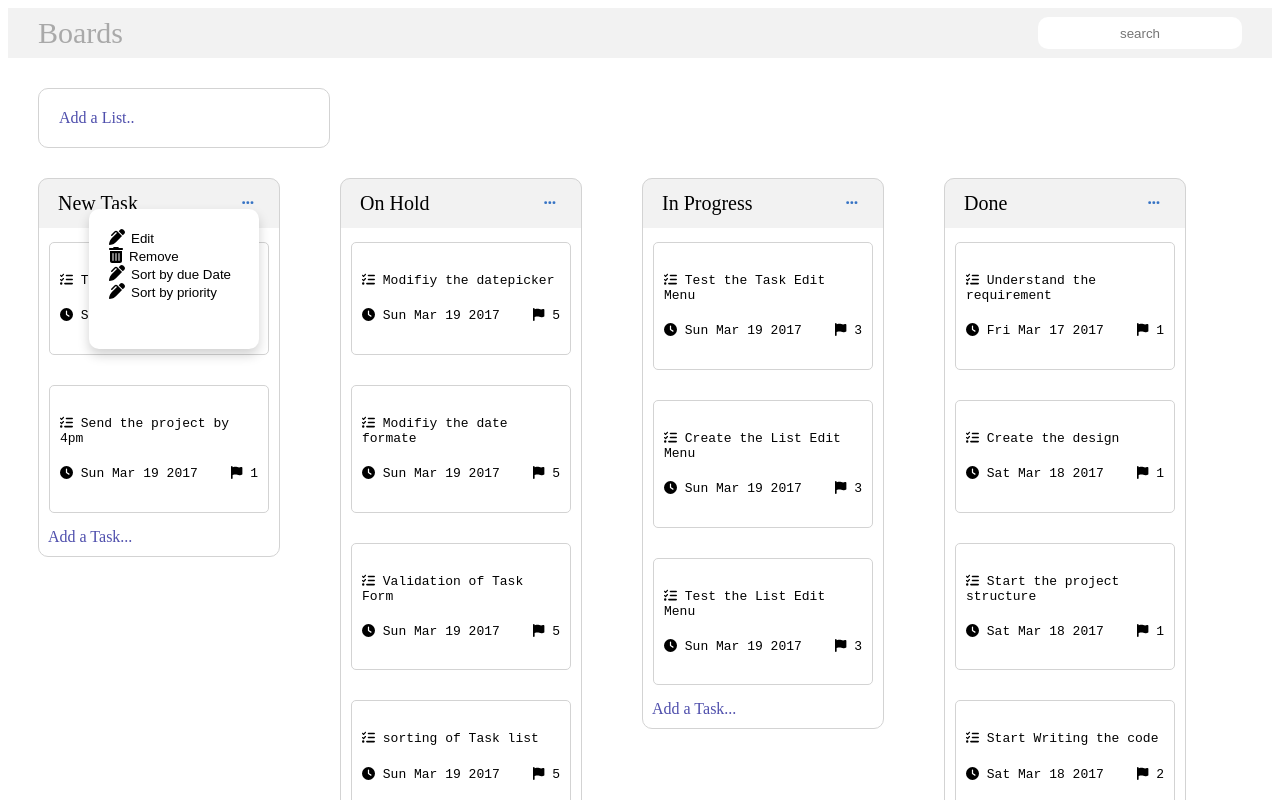
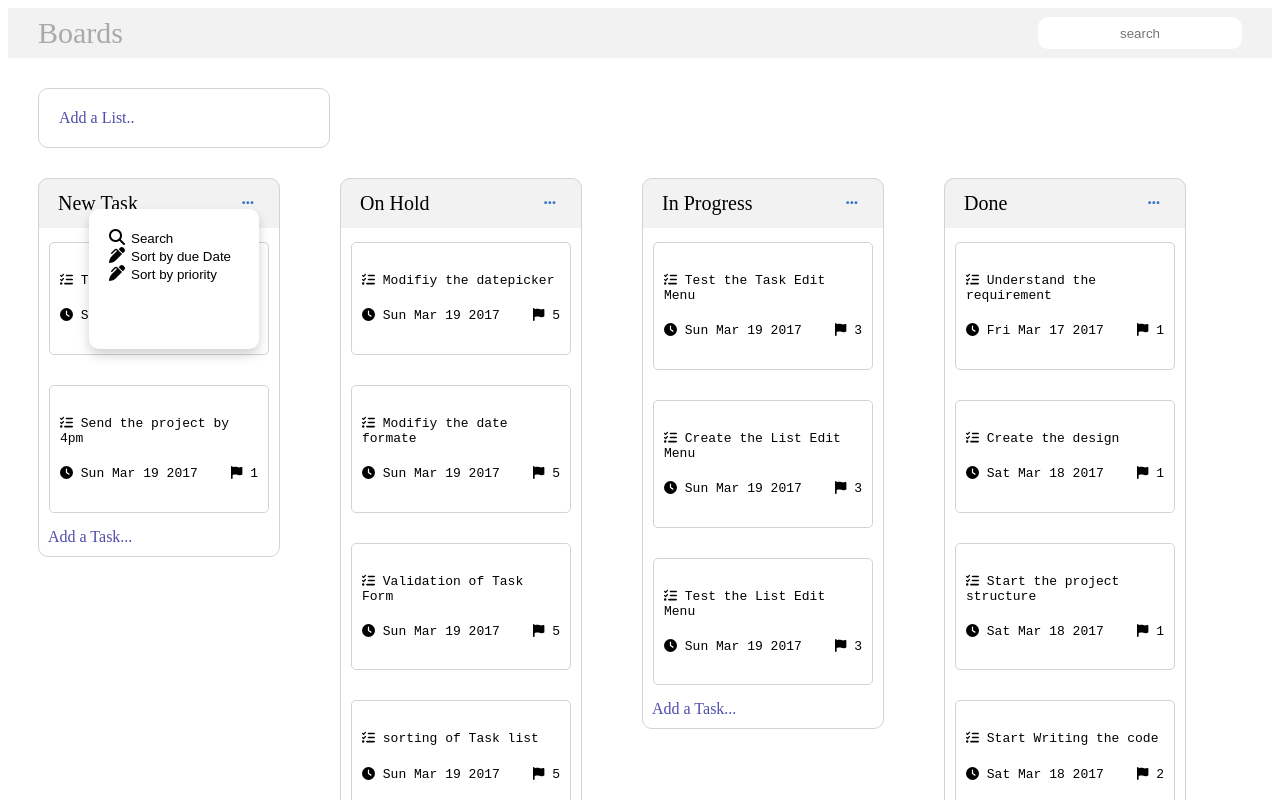
Before and after one commit to bandanasaw/kanban-18, an Angular app: page / in a window 1280 px wide. Both pictures are taken after a click on the button 248 px from the left and 203 px from the top of the page. Shown: the top 800 px of the page. Built offline with nearby package versions, Linux system fonts and the light colour scheme.

Commit message:
card sorting changes are done

```diff
--- a/src/app/add-card/add-card.component.html
+++ b/src/app/add-card/add-card.component.html
@@ -1,20 +1,25 @@
 <div class="addCard-main-container">
     <div class="addCard-container">
-        <div>
+        <!-- <div>
             <fa-icon [icon]="faPenAlt"></fa-icon>
             <button> Edit</button>
         </div>
         <div>
             <fa-icon [icon]="faTrash"></fa-icon>
             <button (click)='remove()'> Remove</button>
+        </div> -->
+        <div>
+            <i class="fa-solid fa-magnifying-glass"></i>
+            <button > Search</button>
+        </div>
+
+        <div>
+            <fa-icon [icon]="faPenAlt"></fa-icon>
+            <button (click)="sortingDuedate()"> Sort by due Date</button>
         </div>
         <div>
             <fa-icon [icon]="faPenAlt"></fa-icon>
-            <button> Sort by due Date</button>
-        </div>
-        <div>
-            <fa-icon [icon]="faPenAlt"></fa-icon>
-            <button> Sort by priority </button>
+            <button (click)="sortingPriority()"> Sort by priority </button>
         </div>
     </div>
 </div>
--- a/src/app/add-card/add-card.component.ts
+++ b/src/app/add-card/add-card.component.ts
@@ -1,4 +1,4 @@
-import { Component } from '@angular/core';
+import { Component, EventEmitter, Output } from '@angular/core';
 import { FontAwesomeModule } from '@fortawesome/angular-fontawesome';
 import { faPenAlt, faTrashAlt } from '@fortawesome/free-solid-svg-icons';
 
@@ -13,8 +13,17 @@ export class AddCardComponent {
   faPenAlt = faPenAlt;
   faTrash =  faTrashAlt;
 
-  remove() {
-      console.log('i am remove card');
+  @Output() sortPriority = new EventEmitter<number>();
+  @Output() sortDuedate = new EventEmitter<number>();
+
+  sortingPriority(){
+    // console.log('sorrrttt box')
+    this.sortPriority.emit();
+  }
+
+  sortingDuedate(){
+    console.log('sorting duedate')
+    this.sortDuedate.emit()
   }
 
 }
--- a/src/app/card-options/card-options.component.ts
+++ b/src/app/card-options/card-options.component.ts
@@ -11,25 +11,27 @@ import { faPenAlt, faTrashAlt } from '@fortawesome/free-solid-svg-icons';
   styleUrl: './card-options.component.css'
 })
 export class CardOptionsComponent implements OnInit {
-  @Input() cardDetail :any;
+  @Input() cardDetail: any;
   // @Input() cardDeleted : any
 
   @Output() cardDeleted = new EventEmitter<number>();
+
 
   faPenAlt = faPenAlt;
   faTrash = faTrashAlt;
 
   ngOnInit(): void {
-    console.log(this.cardDeleted,'---------------' )
+    // console.log(this.cardDeleted, '---------------')
   }
 
   deleteCard(index: number): void {
-    console.log('i am deleted',index)
-      this.cardDeleted.emit(index);
-      // this.cardDeleted.emit(id);
+    // console.log('i am deleted', index)
+    this.cardDeleted.emit(index);
+    // this.cardDeleted.emit(id);
 
   }
 
 
 
-  }
+
+}
--- a/src/app/card/card.component.css
+++ b/src/app/card/card.component.css
@@ -1,4 +1,4 @@
-:host {
+/* :host { */
 
 
     .card-main-container {
@@ -69,4 +69,10 @@
       border-radius: 10px;
       z-index: 1;
     }
-  }
+
+    .cardInput-input-container {
+      display: flex;
+      flex-direction: column;
+      height: 100%;
+    }
+  /* } */
--- a/src/app/card/card.component.html
+++ b/src/app/card/card.component.html
@@ -2,6 +2,9 @@
     <div class="card-header-main-container">
         <div class="card-header-name-container">
             <div class="name-container">{{card.status}}</div>
+            <!-- <div>
+                <input type="text" class="cardInput-input-container" />
+            </div> -->
             <div class="button-container">
                 <button (click)="onClick($event)" class="faEllipsisH-btn">
                     <fa-icon [icon]=" faEllipsisH"></fa-icon>
@@ -11,12 +14,12 @@
         </div>
     </div>
     @if(showAddCard) {
-    <app-add-card class='add-card-options'></app-add-card>
+    <app-add-card class='add-card-options' (sortPriority)="onsortPriority()" (sortDuedate)="onsortDueDate()"></app-add-card>
     }
 
     <div class="card-cardbox-container">
         @for(cardDetail of card.info;track cardDetail.id){
-        <app-card-box [cardDetail]='cardDetail' [card]="card"></app-card-box>
+        <app-card-box draggable="true" [cardDetail]='cardDetail' [card]="card"></app-card-box>
         }
 
     </div>
--- a/src/app/card/card.component.ts
+++ b/src/app/card/card.component.ts
@@ -23,6 +23,7 @@ export class CardComponent implements OnInit{
 
   ngOnInit(): void {
     // console.log(this.card.info,"cardsssssssssssss")
+
   }
 
   onClick(e: any): void {
@@ -36,9 +37,31 @@ export class CardComponent implements OnInit{
   }
 
   addCardBox(cardDataInfo: any) {
-      console.log(cardDataInfo, 'cardDataInfo');
+      console.log('cardDataInfo');
       this.addedCardboxData.emit({ name: this.card.status, value: cardDataInfo });
+
+  }
+
+  onsortPriority(): void {
+    // console.log('Sorting by priority...');
+
+    // Sort the array in ascending order of priority
+    this.card.info.sort((a: any, b: any) => a.priority - b.priority);
+
+    // console.log(this.card.info, 'Sorted card info');
   }
 
 
+  onsortDueDate(): void {
+    console.log('Sorting by dueDate...');
+
+    this.card.info.sort((a: any, b: any) => {
+      const dateA = new Date(a.dueDate).getTime();
+      const dateB = new Date(b.dueDate).getTime();
+      return dateA - dateB;
+    });
+
+    console.log(this.card.info, 'Sorted by dueDate');
+  }
+
 }
```
Also changed, not shown: src/app/card-box/card-box.component.ts (+5 -3 lines).
